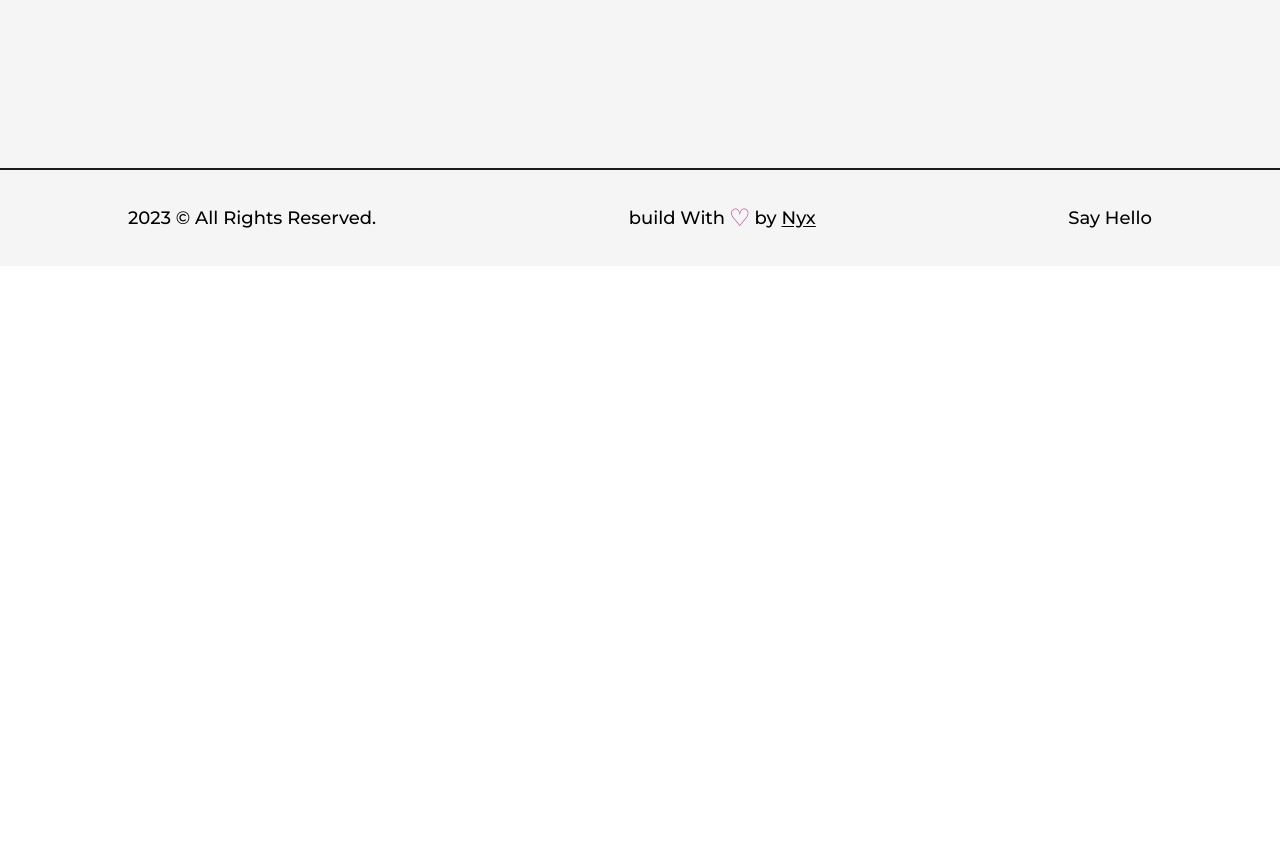
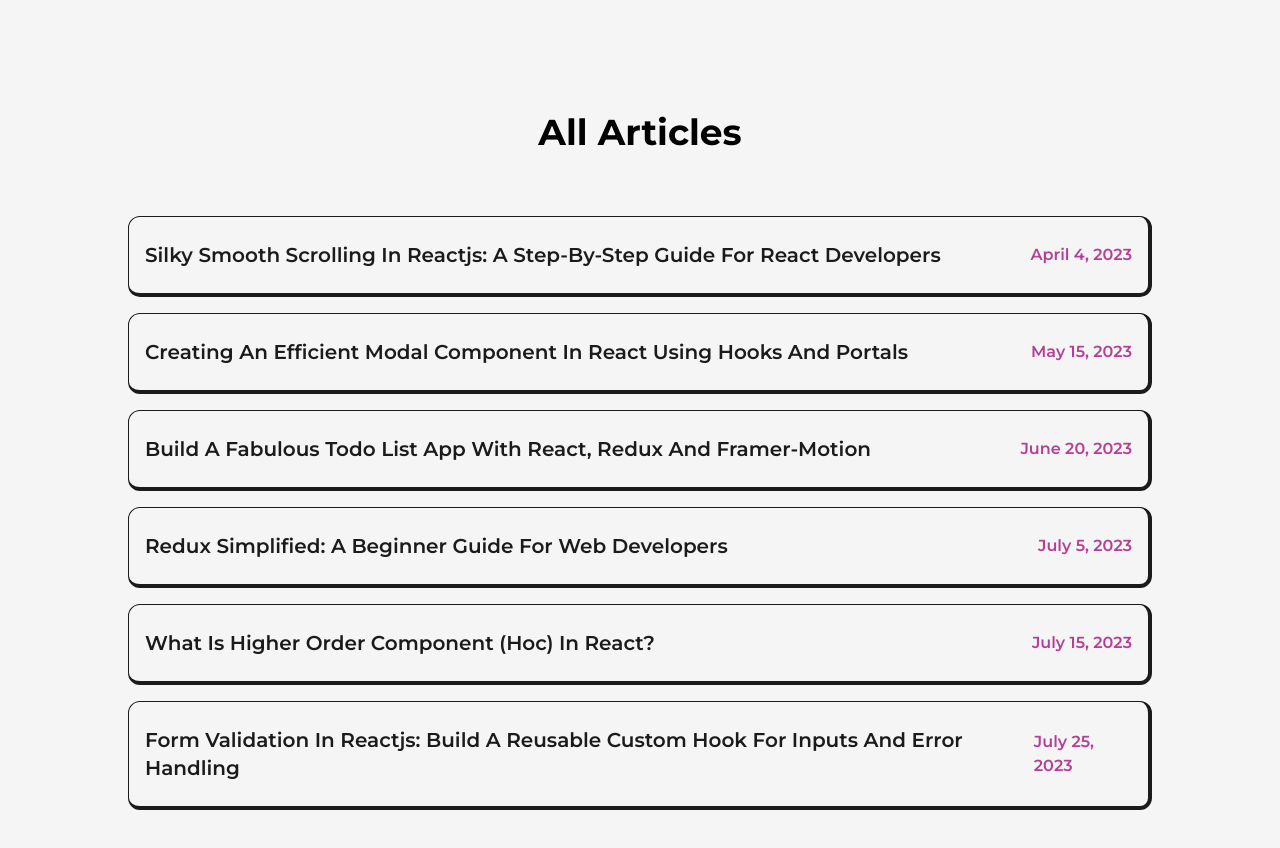
Before and after one commit to hoanngocle/my-portfolio, a Next.js app: page /articles in a window 1280 px wide. Shown: the part 976-1824 px from the top of the page. Before the commit the page ends 1242 px from the top, so only its background shows below. Built offline with nearby package versions, Linux system fonts and the light colour scheme.

Commit message:
Add article page

```diff
--- a/app/articles/page.tsx
+++ b/app/articles/page.tsx
@@ -5,6 +5,7 @@ import AnimatedText from '../components/elements/AnimatedText';
 import FeaturedArticle from '../components/FeaturedArticle';
 import Article1 from '../../public/images/articles/pagination component in reactjs.jpg';
 import Article2 from '../../public/images/articles/smooth scrolling in reactjs.png';
+import Article from '../components/Article';
 
 type Props = {};
 export const metadata: Metadata = {
@@ -16,7 +17,7 @@ const Articles = (props: Props) => {
     return (
         <article className='w-full mb-16 flex flex-col items-center justify-center overflow-hidden'>
             <Layout className='pt-16'>
-                <AnimatedText className='mb-16' text='Words Can Change The World! '></AnimatedText>
+                <AnimatedText className='mb-16' text='Words Can Change The World! ' />
                 <ul className='grid grid-cols-2 gap-16'>
                     <FeaturedArticle
                         title='Build A Custom Pagination Component In Reactjs From Scratch'
@@ -37,6 +38,51 @@ const Articles = (props: Props) => {
                         time='9 min read'
                     />
                 </ul>
+
+                <h2 className='font-bold text-4xl w-full text-center my-16 mt-32'>All Articles</h2>
+                <ul>
+                    <Article
+                        img={Article1}
+                        title='Silky Smooth Scrolling In Reactjs: A Step-By-Step Guide For React Developers'
+                        date={'April 4, 2023'}
+                        link={'/'}
+                    />
+
+                    <Article
+                        img={Article1}
+                        title='Creating An Efficient Modal Component In React Using Hooks And Portals'
+                        date={'May 15, 2023'}
+                        link={'/'}
+                    />
+
+                    <Article
+                        img={Article1}
+                        title='Build A Fabulous Todo List App With React, Redux And Framer-Motion'
+                        date={'June 20, 2023'}
+                        link={'/'}
+                    />
+
+                    <Article
+                        img={Article1}
+                        title='Redux Simplified: A Beginner Guide For Web Developers'
+                        date={'July 5, 2023'}
+                        link={'/'}
+                    />
+
+                    <Article
+                        img={Article1}
+                        title='What Is Higher Order Component (Hoc) In React?'
+                        date={'July 15, 2023'}
+                        link={'/'}
+                    />
+
+                    <Article
+                        img={Article1}
+                        title='Form Validation In Reactjs: Build A Reusable Custom Hook For Inputs And Error Handling'
+                        date={'July 25, 2023'}
+                        link={'/'}
+                    />
+                </ul>
             </Layout>
         </article>
     );
--- /dev/null
+++ b/app/components/Article.tsx
@@ -0,0 +1,29 @@
+'use client';
+
+import { motion } from 'framer-motion';
+import Image, { StaticImageData } from 'next/image';
+import React from 'react';
+import MovingImage from './elements/MovingImage';
+
+type Props = {
+    img: StaticImageData;
+    title: string;
+    date: string;
+    link: string;
+};
+
+const Article = (props: Props) => {
+    return (
+        <motion.li
+            initial={{ y: 200 }}
+            whileInView={{ y: 0, transition: { duration: 0.5, ease: 'easeInOut' } }}
+            viewport={{ once: true }}
+            className='relative w-full p-4 py-6 my-4 rounded-xl flex items-center justify-between bg-light text-dark first:mt-0 border border-solid border-dark border-r-4 border-b-4'
+        >
+            <MovingImage title={props.title} img={props.img} link={props.link} />
+            <span className='text-primary font-semibold pl-4'>{props.date}</span>
+        </motion.li>
+    );
+};
+
+export default Article;
--- a/app/components/FeaturedArticle.tsx
+++ b/app/components/FeaturedArticle.tsx
@@ -36,7 +36,7 @@ const FeaturedArticle = (props: Props) => {
             </Link>
 
             <Link href={props.link} target='_blank' className='hover:underline underline-offset-2'>
-                <h2 className='capitalize text-2xl font-bold my-2 hover:underline'>{props.title}</h2>
+                <h2 className='capitalize text-2xl font-bold my-2 mt-4 hover:underline'>{props.title}</h2>
             </Link>
 
             <p className='text-sm mb-2'>{props.summary}</p>
--- /dev/null
+++ b/app/components/elements/MovingImage.tsx
@@ -0,0 +1,49 @@
+import { motion, useMotionValue } from 'framer-motion';
+import Image, { StaticImageData } from 'next/image';
+import Link from 'next/link';
+import React, { useRef } from 'react';
+
+const FramerImage = motion(Image);
+
+type PropsImage = {
+    title: string;
+    img: StaticImageData;
+    link: string;
+};
+
+const MovingImage = (props: PropsImage) => {
+    const x = useMotionValue(0);
+    const y = useMotionValue(0);
+    const imgRef = useRef(null);
+
+    function handleMouse(event: any) {
+        // @ts-ignore
+        imgRef.current.style.display = 'inline-block';
+        x.set(event.pageX);
+        y.set(-10);
+    }
+
+    function handleMouseLeave(event: any) {
+        // @ts-ignore
+        imgRef.current.style.display = 'none';
+        x.set(0);
+        y.set(0);
+    }
+
+    return (
+        <Link href={props.link} target='_blank' onMouseMove={handleMouse} onMouseLeave={handleMouseLeave}>
+            <h2 className='capitalize text-xl font-semibold hover:underline'>{props.title}</h2>
+            <FramerImage
+                style={{ x: x, y: y }}
+                initial={{ opacity: 0 }}
+                whileInView={{ opacity: 1, transition: { duration: 0.2 } }}
+                ref={imgRef}
+                src={props.img}
+                alt={props.title}
+                className='w-96 h-auto hidden absolute rounded-lg z-10'
+            />
+        </Link>
+    );
+};
+
+export default MovingImage;
```
